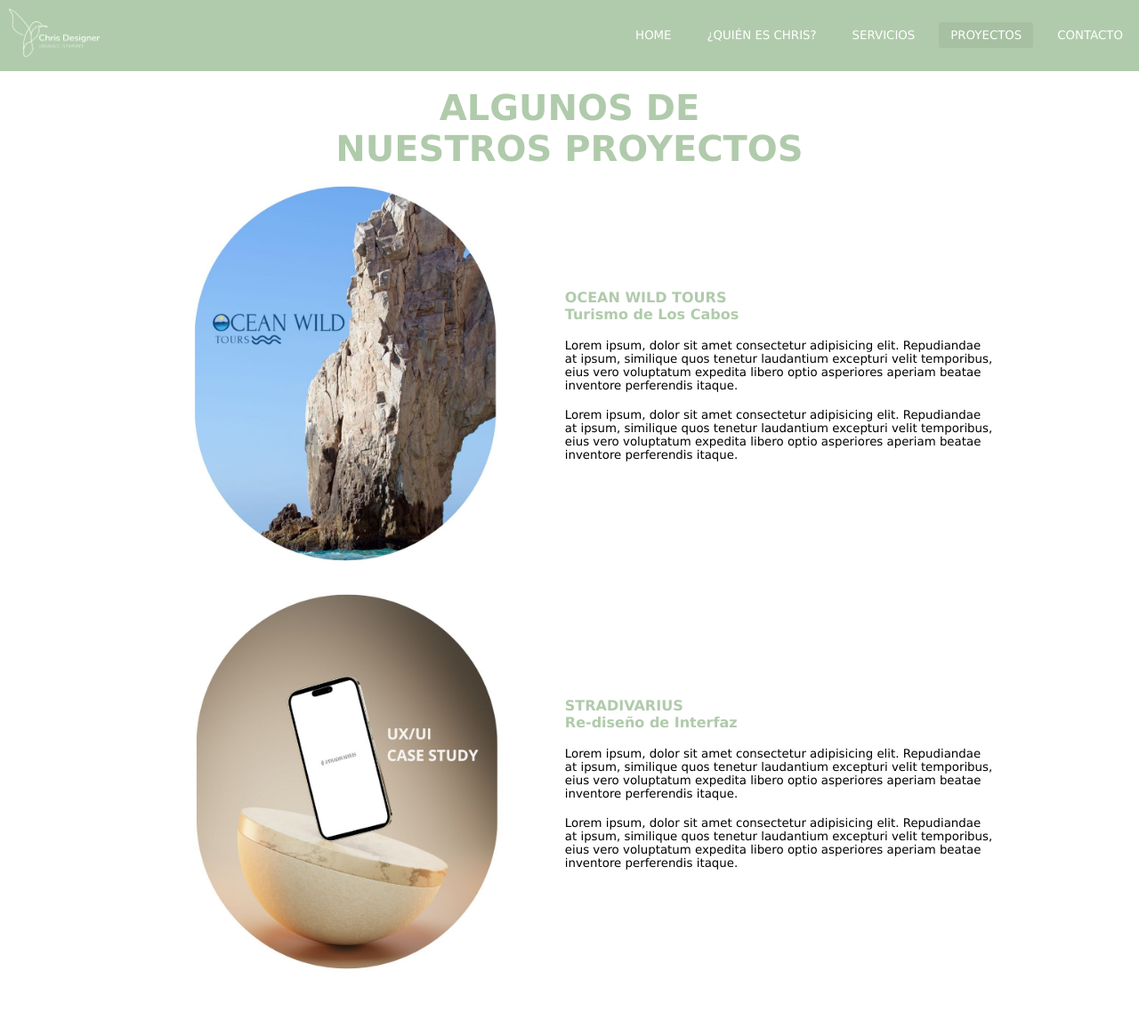
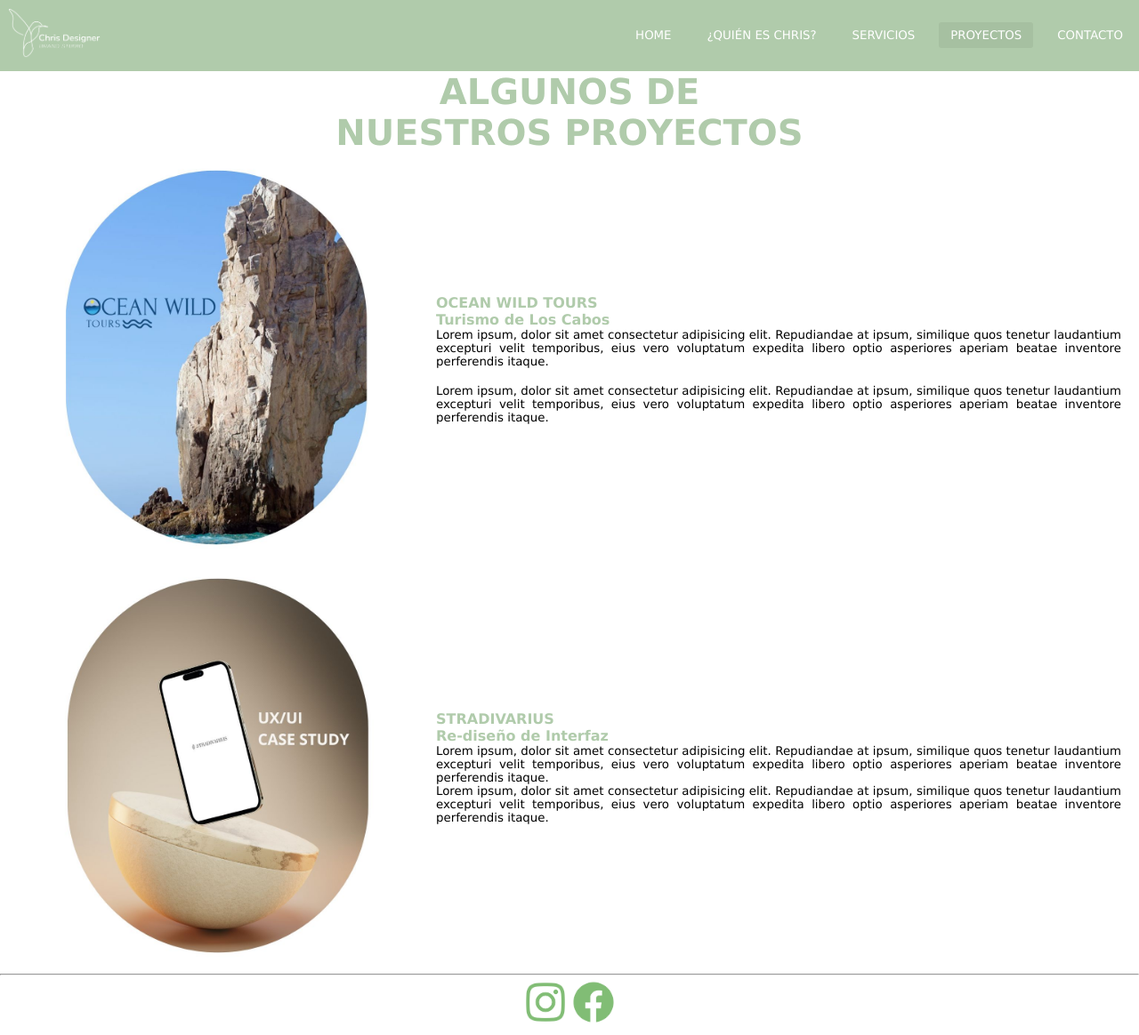
Before and after one commit to chrisecm/PF_Meneses, a website: page paginas/proyectos.html in a window 1280 px wide. Shown: the top 1164 px of the page at 89% size. Drawn offline with Linux system fonts and the light colour scheme.

Commit message:
nuevos cambios

```diff
--- a/css/style.css
+++ b/css/style.css
@@ -7,7 +7,7 @@
 	box-sizing: border-box;
 }
 
-nav{
+header{
 	background: #b0cbab;
 	justify-content: space-between;
 	height: 80px;
@@ -16,17 +16,17 @@
 	flex-direction: column;
 }
 
-nav ul{
+header nav ul{
 	float: right;
 }
 
-nav ul li{
+header nav ul li{
 	display: inline-block;
 	line-height: 80px;
 	margin: 0 5px;
 }
 
-nav ul li a{
+header nav ul li a{
 	color:#ffffff;
 	font-size: Verdana, Geneva, Tahoma, sans-serif;
 	padding: 7px 13px;
@@ -34,7 +34,7 @@
 	align-items: right;
 }
 
-nav header img{
+header nav img{
   float:left;
   width: 140px;
   height: 75px;
--- a/index.html/index.html
+++ b/index.html
@@ -7,28 +7,28 @@
         <title>Home</title>
    <link rel="stylesheet" href="/css/style.css">
    <link href="https://cdnis.cloudflare.com/ajax/libs/ font-awesome/5.13.0/css/all.min.css" rel="stylesheet">
+   <link rel="website icon" type="png" href="/recursos/favicon.png">
 </head>
 
 <body>
-    <main>
         <!-- Header/Menú de la página -->
+        <header class="header">
             <nav class="content">
-            <header class="header">
                 <a href="index.html"><img src="../recursos/logo.png" align="left" width="100 px" height="50 px"> </a>
 
                     <ul class="menu" align="right">
-                        <li><a class="nav-link active" aria-current="page" href="/index.html/index.html">HOME</a></li>
+                        <li><a class="nav-link active" aria-current="page" href="index.html">HOME</a></li>
                         <li><a href="/paginas/nosotros.html">¿QUIÉN ES CHRIS?</a></li>
                         <li><a href="/paginas/servicios.html">SERVICIOS</a></li>
                         <li><a href="/paginas/proyectos.html">PROYECTOS</a></li>
                         <li><a href="/paginas/contacto.html">CONTACTO</a></li>
                     </ul>
+            </nav>
         </header>
-        </nav> <br>
 
 
      <!-- Sección de Introducción a la página -->
-
+    <main class="introduccion">
         <div class="Introduccion">
             <article class="texto-introduccion">
                 <div>
@@ -38,12 +38,13 @@
                     minimalista de diseño gráfico, conoce sobre  nosotros, para que así podamos conocer también de ti. </p></td>
                 </div>
 
-                    <p> <img src="../recursos/me.jpg" class="img-thumbnail" alt="Chris" width="400px">
+                <img src="../recursos/me.jpg" class="img-thumbnail" alt="Chris" width="400px">
             </article>
-            </div>  <br><br><br>
+        </div>
+    </main>
 
     <!-- Sección de Introducción a los servicios -->
-
+    <main class="introduccion-cards">
         <table>
             <tr>
                 <td>
--- a/package.json
+++ b/package.json
@@ -1,12 +1,12 @@
 {
   "dependencies": {
+    "@splinetool/runtime": "^0.9.396",
     "node-sass": "^9.0.0",
     "nodemon": "^3.0.1"
   },
   "name": "portfolio-web",
   "version": "1.0.0",
   "main": "index.js",
-  "devDependencies": {},
   "scripts": {
     "test": "echo \"Error: no test specified\" && exit 1",
     "build-css": "node-sass --include-path scss scss/main.scss css/style.css",
--- a/paginas/proyectos.html
+++ b/paginas/proyectos.html
@@ -7,27 +7,27 @@
     <title>Proyectos</title>
 
     <link rel="stylesheet" href="/css/style.css">
+    <link rel="website icon" type="png" href="/recursos/favicon.png">
 </head>
 
 <body>
-    <main>
-
         <!-- Header/Menú de la página -->
-        <nav class="content">
-            <header class="header">
+        <header class="header">
+            <nav class="content">
                 <a href="index.html"><img src="../recursos/logo.png" align="left" width="100 px" height="50 px"> </a>
 
                     <ul class="menu" align="right">
-                        <li><a href="/index.html/index.html">HOME</a></li>
+                        <li><a href="index.html">HOME</a></li>
                         <li><a href="/paginas/nosotros.html">¿QUIÉN ES CHRIS?</a></li>
                         <li><a href="/paginas/servicios.html">SERVICIOS</a></li>
                         <li><a class="nav-link active" aria-current="page" href="/paginas/proyectos.html">PROYECTOS</a></li>
                         <li><a href="/paginas/contacto.html">CONTACTO</a></li>
                     </ul>
-            </header>
-        </nav> <br>
+            </nav>
+        </header>
 
         <!-- Sección de Proyectos -->
+    <main class="proyectos">
         <h1 align="center"> ALGUNOS DE <br> NUESTROS PROYECTOS</h1>
         <table >
             <tr>
@@ -35,31 +35,31 @@
                     <img src="../recursos/owt.jpg" alt="Ocean Wild tours" width="450px">
                 </td>
                 <td>
-                    <h2>OCEAN WILD TOURS<br> Turismo de Los Cabos </h2> <br>
-                        <p> Lorem ipsum, dolor sit amet consectetur adipisicing elit. Repudiandae <br> at ipsum,
-                        similique quos tenetur laudantium excepturi velit temporibus, <br> eius vero voluptatum
-                        expedita libero optio asperiores aperiam beatae <br> inventore perferendis itaque. </p><br>
+                    <h2>OCEAN WILD TOURS <br> Turismo de Los Cabos </h2>
+                        <p> Lorem ipsum, dolor sit amet consectetur adipisicing elit. Repudiandae at ipsum,
+                        similique quos tenetur laudantium excepturi velit temporibus, eius vero voluptatum
+                        expedita libero optio asperiores aperiam beatae inventore perferendis itaque. </p><br>
 
-                    <p> Lorem ipsum, dolor sit amet consectetur adipisicing elit. Repudiandae <br> at ipsum,
-                    similique quos tenetur laudantium excepturi velit temporibus, <br> eius vero voluptatum
-                    expedita libero optio asperiores aperiam beatae <br> inventore perferendis itaque. </p>
+                    <p> Lorem ipsum, dolor sit amet consectetur adipisicing elit. Repudiandae at ipsum,
+                    similique quos tenetur laudantium excepturi velit temporibus, eius vero voluptatum
+                    expedita libero optio asperiores aperiam beatae inventore perferendis itaque. </p>
                 </td>
             </tr>
             <tr>
                 <td>
                     <img src="../recursos/uxui.jpg" alt="UX/UI case study" width="450px"></td>
                 <td>
-                    <h2>STRADIVARIUS <br> Re-diseño de Interfaz</h2> <br>
-                        <p> Lorem ipsum, dolor sit amet consectetur adipisicing elit. Repudiandae <br> at ipsum,
-                        similique quos tenetur laudantium excepturi velit temporibus, <br> eius vero voluptatum
-                        expedita libero optio asperiores aperiam beatae <br> inventore perferendis itaque. </p><br>
+                    <h2>STRADIVARIUS <br> Re-diseño de Interfaz</h2>
+                        <p> Lorem ipsum, dolor sit amet consectetur adipisicing elit. Repudiandae at ipsum,
+                        similique quos tenetur laudantium excepturi velit temporibus, eius vero voluptatum
+                        expedita libero optio asperiores aperiam beatae inventore perferendis itaque. </p>
 
-                        <p> Lorem ipsum, dolor sit amet consectetur adipisicing elit. Repudiandae <br> at ipsum,
-                        similique quos tenetur laudantium excepturi velit temporibus, <br> eius vero voluptatum
-                        expedita libero optio asperiores aperiam beatae <br> inventore perferendis itaque. </p>
+                        <p> Lorem ipsum, dolor sit amet consectetur adipisicing elit. Repudiandae at ipsum,
+                        similique quos tenetur laudantium excepturi velit temporibus, eius vero voluptatum
+                        expedita libero optio asperiores aperiam beatae inventore perferendis itaque. </p>
                 </td>
             </tr>
-        </table> <br><br><br>
+        </table>
     </main>
 
     <footer>
```
Also changed, not shown: paginas/contacto.html (+7 -5 lines), paginas/nosotros.html (+11 -9 lines), paginas/servicios.html (+7 -6 lines), recursos/favicon.png (added), 2 other files. Lines whose indentation alone changed are shown as unchanged.
